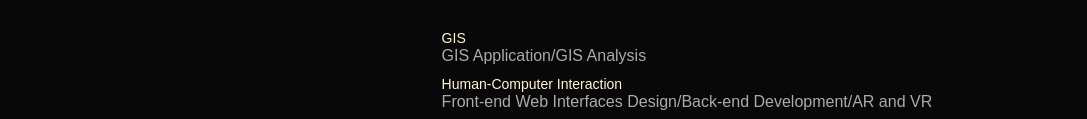
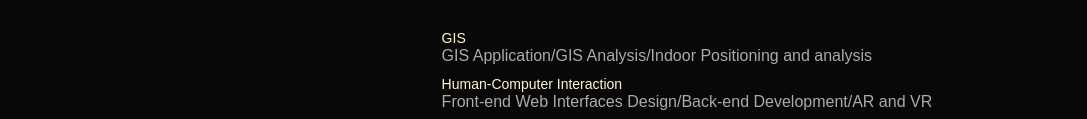
Before and after one commit to GaoYuanru/Yuanru_portfolio, a plain HTML site: page index.html in a window 1280 px wide. Shown: the part 1359-1478 px from the top of the page, without its empty margins (96-1183 px from the left). Drawn offline with Linux system fonts and the light colour scheme.

Commit message:
Update index.html

```diff
--- a/index.html
+++ b/index.html
@@ -48,7 +48,7 @@
                 </div>
                 <div class="tab-contents active-tab" id="skills">
                     <ul>
-                        <li><span>GIS</span><br>GIS Application/GIS Analysis</li>
+                        <li><span>GIS</span><br>GIS Application/GIS Analysis/Indoor Positioning and analysis</li>
                         <li><span>Human-Computer Interaction</span><br>Front-end Web Interfaces Design/Back-end Development/AR and VR</li>
                         <li><span>Data Analyst</span><br>Database Management/Data Visualization</li>
                         <li><span>Dance</span><br>Chinese Traditional Dance/Morden Dance</li>
```
